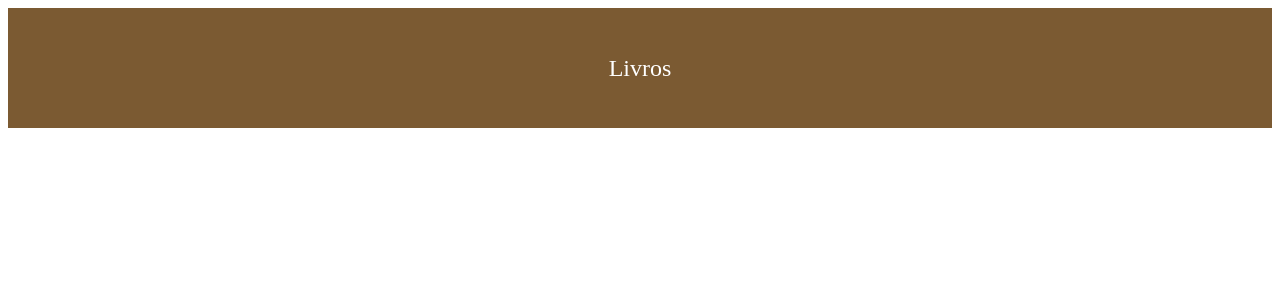
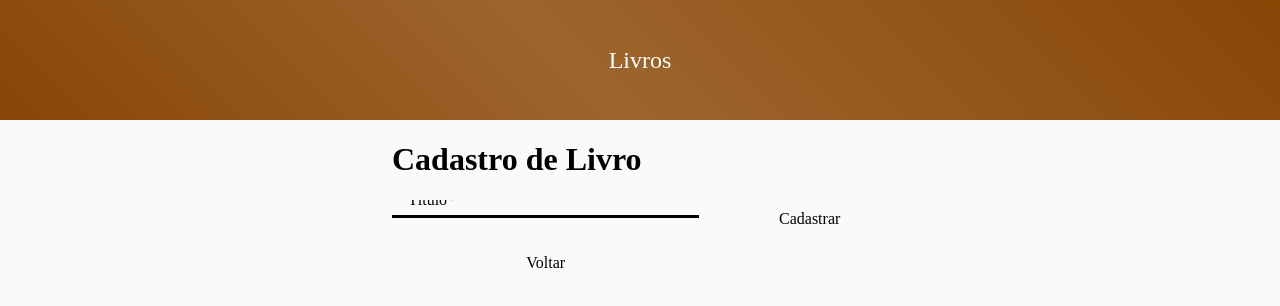
Before and after one commit to arturolivs/books-web, an Angular app: page /novo-livro in a window 1280 px wide. Before the commit this address led to /. Shown: the top 306 px of the page. Built offline with nearby package versions, Linux system fonts and the light colour scheme.

Commit message:
feat: add `create` book

```diff
--- a/src/app/app.component.scss
+++ b/src/app/app.component.scss
@@ -1,10 +1,15 @@
+header {
+  position: fixed;
+  top: 0;
+  left: 0;
+  right: 0;
 
-header {
   display: flex;
   align-items: center;
   justify-content: center;
   height: 15dvh;
-  background-color: #7b5a32;
+  background: rgb(136,70,5);
+  background: linear-gradient(45deg, rgba(136,70,5,1) 0%, rgba(157,101,46,1) 45%, rgba(136,70,5,1) 100%);
 
   nav {
     a {
@@ -19,4 +24,5 @@ header {
   display: flex;
   align-items: center;
   justify-content: center;
+  margin-top: 15dvh;
 }
--- a/src/app/app.routes.ts
+++ b/src/app/app.routes.ts
@@ -1,6 +1,8 @@
 import { Routes } from '@angular/router';
 import { BooksListComponent } from './components/books-list/books-list.component';
+import { BookFormComponent } from './components/book-form/book-form.component';
 
 export const routes: Routes = [
   {path: 'livros', component: BooksListComponent},
+  {path: 'novo-livro', component: BookFormComponent},
 ];
--- /dev/null
+++ b/src/app/components/book-form/book-form.component.html
@@ -0,0 +1,13 @@
+<h1>Cadastro de Livro</h1>
+<form [formGroup]="bookForm" (ngSubmit)="onSubmit()">
+  <mat-form-field>
+    <mat-label>Título</mat-label>
+    <input matInput formControlName="title">
+    <mat-error *ngIf="bookForm.get('title')?.invalid && bookForm.get('title')?.touched || bookForm.touched">
+      Título é obrigatório
+    </mat-error>
+ </mat-form-field>
+
+  <button type="submit" mat-raised-button color="primary">Cadastrar</button>
+  <button type="button" mat-raised-button color="basic" routerLink="/livros">Voltar</button>
+</form>
--- /dev/null
+++ b/src/app/components/book-form/book-form.component.scss
@@ -0,0 +1,6 @@
+:host form {
+  display: grid;
+  grid-template-columns: auto auto;
+  grid-gap: 1rem;
+  width: 40dvw;
+}
--- /dev/null
+++ b/src/app/components/book-form/book-form.component.ts
@@ -0,0 +1,90 @@
+import { Component } from '@angular/core';
+import { ActivatedRoute, Router, RouterModule, RouterOutlet } from '@angular/router';
+
+import {
+  FormControl,
+  FormGroupDirective,
+  NgForm,
+  Validators,
+  FormsModule,
+  ReactiveFormsModule,
+  FormGroup,
+  FormBuilder,
+} from '@angular/forms';
+import {ErrorStateMatcher} from '@angular/material/core';
+import {MatInputModule} from '@angular/material/input';
+import {MatFormFieldModule} from '@angular/material/form-field';
+import {provideNativeDateAdapter} from '@angular/material/core';
+import {MatButtonModule} from '@angular/material/button';
+
+import { CommonModule } from '@angular/common';
+import { MatSnackBar } from '@angular/material/snack-bar';
+import { BookService } from '../../services/book.service';
+import { Book } from '../../models/book.model';
+
+
+export class MyErrorStateMatcher implements ErrorStateMatcher {
+  isErrorState(control: FormControl | null, form: FormGroupDirective | NgForm | null): boolean {
+    const isSubmitted = form && form.submitted;
+    return !!(control && control.invalid && (control.dirty || control.touched || isSubmitted));
+  }
+}
+
+const imports = [
+        CommonModule,
+        RouterOutlet,
+        RouterModule,
+        FormsModule,
+        ReactiveFormsModule,
+        MatFormFieldModule,
+        MatInputModule,
+        MatButtonModule,
+    ]
+
+@Component({
+  selector: 'app-book-form',
+  standalone: true,
+  providers: [provideNativeDateAdapter()],
+  imports: imports,
+  templateUrl: './book-form.component.html',
+  styleUrl: './book-form.component.scss'
+})
+export class BookFormComponent {
+  bookForm: FormGroup;
+  matcher = new MyErrorStateMatcher();
+
+  constructor(
+    private bookService: BookService,
+    private fb: FormBuilder,
+    private router: Router,
+    private snackBar: MatSnackBar) {
+
+    this.bookForm = this.fb.group({
+      title: ['', Validators.required],
+     });
+  }
+
+  onSubmit(): void {
+    if (this.bookForm.valid) {
+      this.createBook(this.bookForm.value);
+    } else {
+      this.bookForm.markAsTouched();
+      console.log('Formulário inválido');
+    }
+  }
+
+  createBook(bookData: Book): void {
+    this.bookService.create(bookData).subscribe({
+      next: (response) => {
+        this.router.navigate(['/livros']);
+      },
+      error: ({ error }) => {
+        this.snackBar.open(error.message, 'Fechar', {
+          duration: 3000,
+          panelClass: ['error-snackbar']
+        });
+      }
+    });
+  }
+
+}
--- a/src/app/components/books-list/books-list.component.html
+++ b/src/app/components/books-list/books-list.component.html
@@ -1,4 +1,8 @@
 <h1>Livros</h1>
+
+<button mat-fab color="primary" aria-label="Novo" routerLink="/novo-livro">
+  <mat-icon>add</mat-icon>
+</button>
 
 <table mat-table [dataSource]="data">
  <ng-container matColumnDef="title">
--- a/src/app/components/books-list/books-list.component.scss
+++ b/src/app/components/books-list/books-list.component.scss
@@ -1,3 +1,12 @@
+:host table {
+  width: 70dvw;
+}
+
 .actions-button {
   margin: 0 1rem;
 }
+
+
+.mat-column-actions {
+  width: 15rem;
+}
--- a/src/app/services/book.service.ts
+++ b/src/app/services/book.service.ts
@@ -15,4 +15,8 @@ import { environment } from "../../../environment";
   getAll(): Observable<Book[]> {
     return this.http.get<Book[]>(this.apiUrl);
   }
+
+  create(book: Book): Observable<any> {
+    return this.http.post(this.apiUrl, book);
+  }
  }
--- a/src/styles.scss
+++ b/src/styles.scss
@@ -1 +1,8 @@
 /* You can add global styles to this file, and also import other style files */
+html {
+  overflow-x: hidden;
+}
+body {
+  width: 100dvw;
+  background-color: #fafafa;
+}
```
Also changed, not shown: 1 other file (tests, documents, lock files or other folders).
